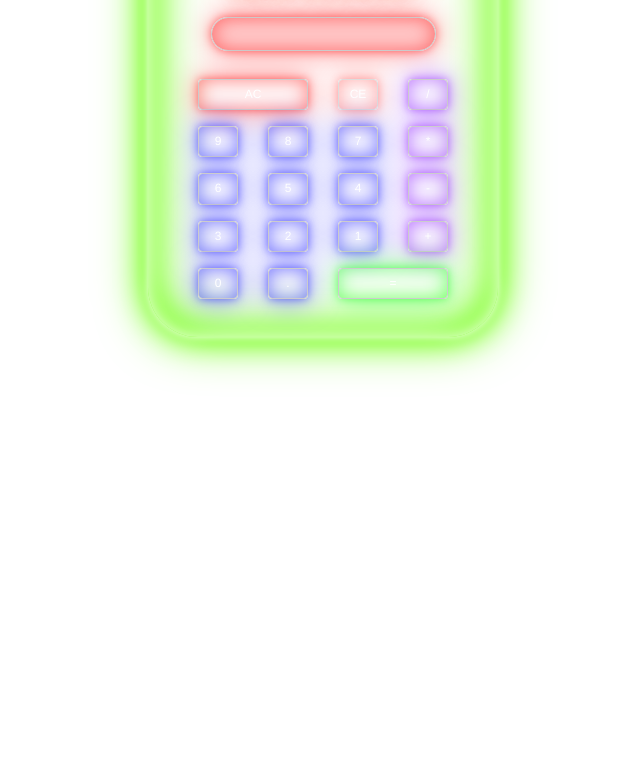
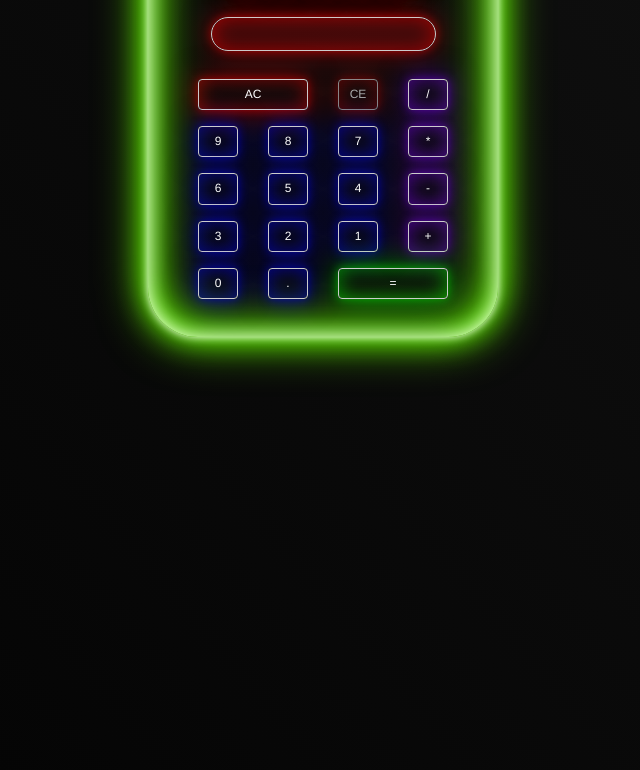
Before and after one commit to anthonymartinovic/JavaScript-Calculator, a website: page html/index.html in a window 1280 px wide. Shown: the part 203-973 px from the top of the page, without its empty margins (317-957 px from the left). Before the commit the page ends 800 px from the top, so only its background shows below. Drawn offline with nearby package versions, Linux system fonts and the light colour scheme.

Commit message:
CSS|body
Changes to the background-image + min-height properties.

```diff
--- a/css/main.css
+++ b/css/main.css
@@ -91,7 +91,8 @@
 }
 
 body {
-  background-image: #111;
+  background-image: linear-gradient(to top right, #000, #111);
+  min-height: 1500px;
 }
 
 #calcBody {
```
